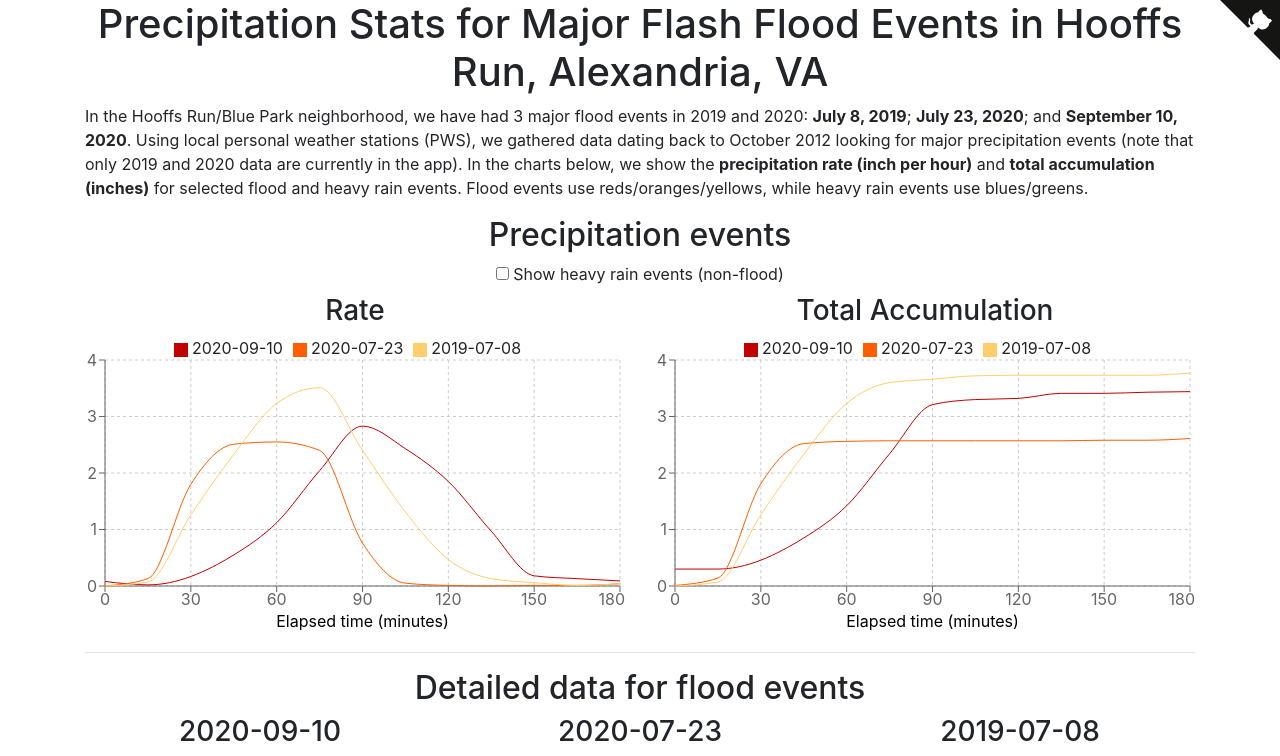
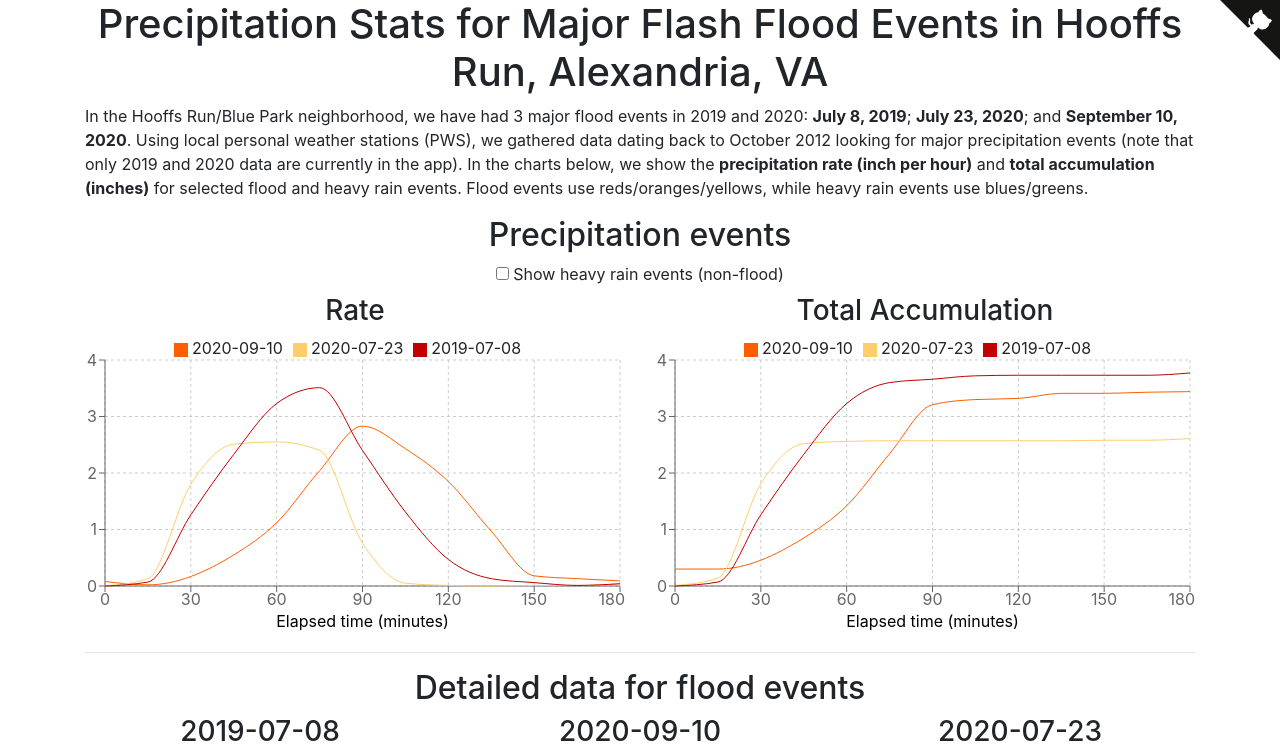
Before and after one commit to mdrayer/alexandria-floods, a React (Create React App) app: page / in a window 1280 px wide. Shown: the top 756 px of the page. Built offline with nearby package versions, Linux system fonts and the light colour scheme.

Commit message:
Sort data by accumulation, then by date.

```diff
--- a/src/App.tsx
+++ b/src/App.tsx
@@ -1,4 +1,4 @@
-import { ascending } from 'd3-array';
+import { ascending, descending } from 'd3-array';
 import React, { useEffect, useState } from 'react';
 
 import Charts from './components/Charts';
@@ -31,6 +31,10 @@ function App() {
     ? data
         // Filter to only certain dates.
         .filter((d) => floodDates.includes(d.key))
+        .sort((a, b) =>
+          // Sort by max accumulation (descending).
+          descending(a.value.maxAccumulation || 0, b.value.maxAccumulation || 0)
+        )
         .map((d, index) => {
           // Find the first item that goes above the rate threshold.
           const aboveThresholdIndex = d.value.data.findIndex(
@@ -78,6 +82,10 @@ function App() {
           d.value.maxAccumulation >= 1.5 &&
           d.value.maxRate &&
           d.value.maxRate >= 1
+      )
+      .sort((a, b) =>
+        // Sort by max accumulation (descending).
+        descending(a.value.maxAccumulation || 0, b.value.maxAccumulation || 0)
       )
       .map((a, index) => {
         // Find the item with the max rate. We will display our data based on that.
--- a/src/components/Charts/index.tsx
+++ b/src/components/Charts/index.tsx
@@ -1,5 +1,6 @@
 import React, { useState } from 'react';
 import { flatten, max } from 'lodash-es';
+import { descending } from 'd3-array';
 
 import Chart from './Chart';
 
@@ -22,7 +23,11 @@ const Charts = ({ floodData, nonFloodData }: ChartProps): JSX.Element => {
     ...flattenedData.map((a) => a.accumulation),
   ]);
 
-  const data = [...floodData, ...(showNonFloodData ? nonFloodData : [])];
+  const data = [...floodData, ...(showNonFloodData ? nonFloodData : [])].sort(
+    (a, b) =>
+      // Sort by date to show most recent first.
+      descending(a.date, b.date)
+  );
 
   return (
     <div>
```
